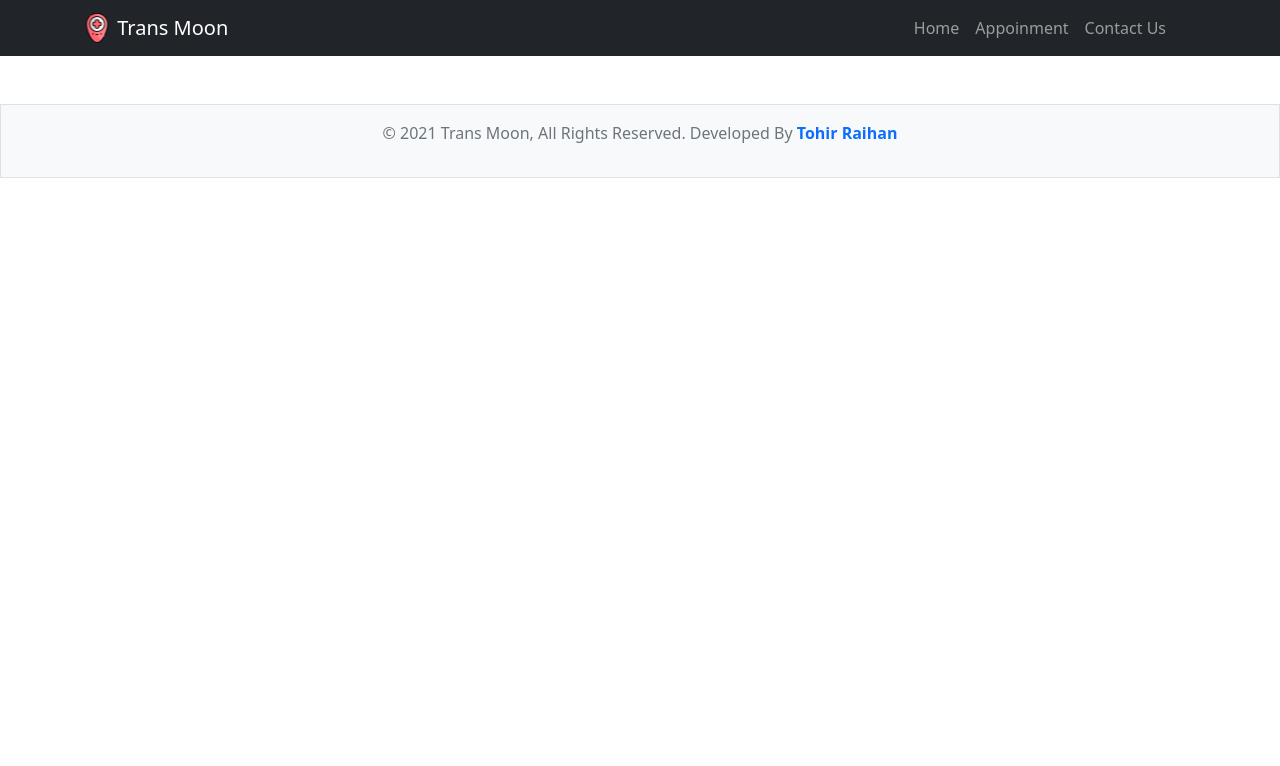
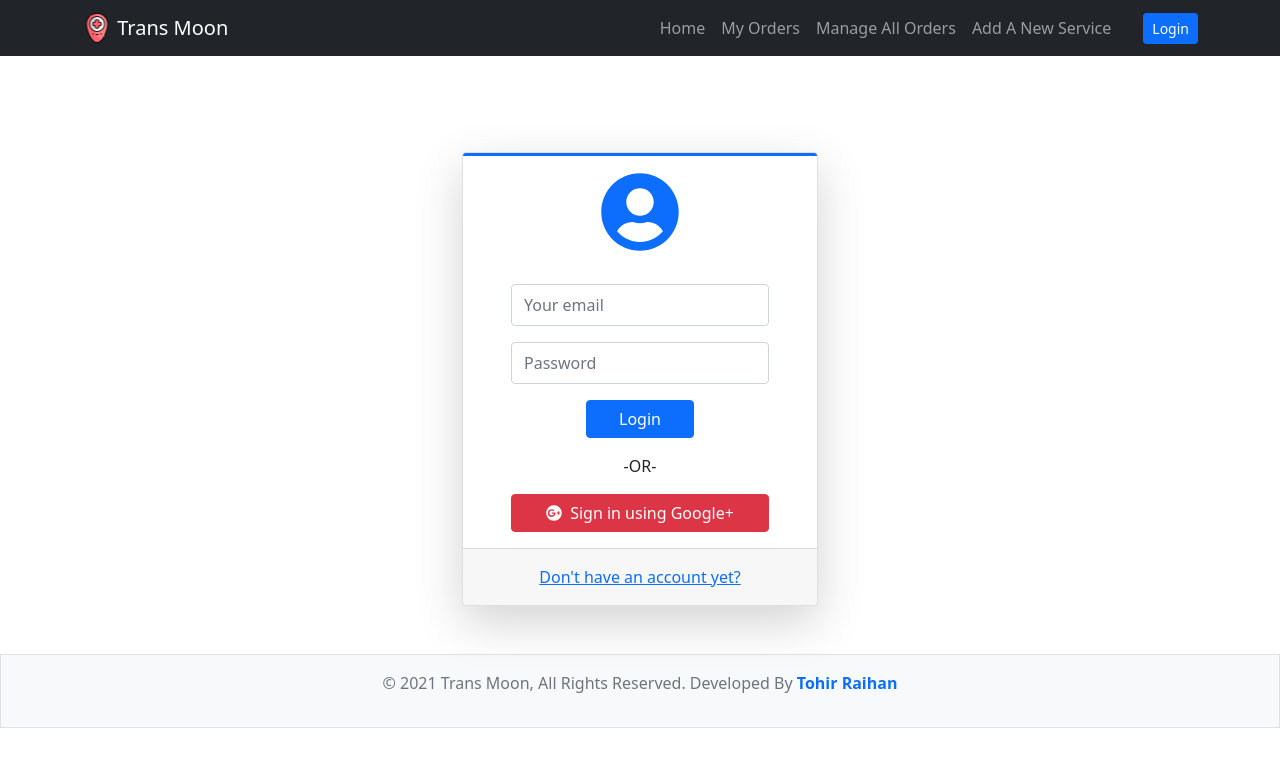
Before and after one commit to tohirRaihan/trans-moon-client, a React (Create React App) app: page /login in a window 1280 px wide. Shown: the top 766 px of the page. Built offline with nearby package versions, Linux system fonts and the light colour scheme; no server answers.

Commit message:
Private route added

```diff
--- a/package.json
+++ b/package.json
@@ -4,12 +4,15 @@
   "private": true,
   "dependencies": {
     "@fortawesome/fontawesome-svg-core": "^1.2.36",
+    "@fortawesome/free-brands-svg-icons": "^5.15.4",
+    "@fortawesome/free-regular-svg-icons": "^5.15.4",
     "@fortawesome/free-solid-svg-icons": "^5.15.4",
     "@fortawesome/react-fontawesome": "^0.1.16",
     "@testing-library/jest-dom": "^5.14.1",
     "@testing-library/react": "^11.2.7",
     "@testing-library/user-event": "^12.8.3",
     "bootstrap": "^5.1.3",
+    "firebase": "^9.2.0",
     "react": "^17.0.2",
     "react-bootstrap": "^2.0.0",
     "react-dom": "^17.0.2",
--- a/public/index.html
+++ b/public/index.html
@@ -24,7 +24,7 @@
       work correctly both with client-side routing and a non-root public URL.
       Learn how to configure a non-root public URL by running `npm run build`.
     -->
-    <title>React App</title>
+    <title>Trans Moon</title>
   </head>
   <body>
     <noscript>You need to enable JavaScript to run this app.</noscript>
--- a/src/App.js
+++ b/src/App.js
@@ -1,19 +1,38 @@
 import 'bootstrap/dist/css/bootstrap.min.css';
-import { BrowserRouter, Route } from 'react-router-dom';
+import { BrowserRouter, Route, Switch } from 'react-router-dom';
+import Error from './components/Error/Error';
 import Home from './components/Home/Home';
+import Login from './components/Login/Login';
 import Footer from './components/Shared/Footer/Footer';
 import Header from './components/Shared/Header/Header';
+import AuthProvider from './context/AuthProvider';
 
 function App() {
     return (
         <div className="App">
+            <AuthProvider>
                 <BrowserRouter>
                     <Header></Header>
+                    <Switch>
                         <Route exact path="/">
                             <Home />
                         </Route>
+                        <Route exact path="/home">
+                            <Home />
+                        </Route>
+                        {/* <PrivateRoute path="/service/:id">
+                        <ServiceDetails />
+                    </PrivateRoute> */}
+                        <Route exact path="/login">
+                            <Login />
+                        </Route>
+                        <Route path="*">
+                            <Error />
+                        </Route>
+                    </Switch>
                     <Footer></Footer>
                 </BrowserRouter>
+            </AuthProvider>
         </div>
     );
 }
--- a/src/components/Login/Login.js
+++ b/src/components/Login/Login.js
@@ -7,41 +7,21 @@ import { Link, useHistory, useLocation } from 'react-router-dom';
 import useAuth from '../../hooks/useAuth';
 
 const Login = () => {
-    const { signInUsingGoogle, logInUsingEmailPassword } = useAuth();
-    const [email, setEmail] = useState('');
-    const [password, setPassword] = useState('');
+    const { signInUsingGoogle } = useAuth();
     const [error, setError] = useState('');
     const location = useLocation();
     const history = useHistory();
     const redirectUri = location.state?.from || '/home';
 
-    const handleEmail = (event) => {
-        setEmail(event.target.value);
-    };
-    const handlePassword = (event) => {
-        setPassword(event.target.value);
-    };
-
-    // login using email and password
-    const handleLogin = (event) => {
-        event.preventDefault();
-        logInUsingEmailPassword(email, password)
-            .then((userCredential) => {
-                const user = userCredential.user;
-                console.log(user);
-                setError('');
+    // login using google
+    const handleGoogleLogin = () => {
+        signInUsingGoogle()
+            .then((result) => {
                 history.push(redirectUri);
             })
             .catch((error) => {
                 setError(error.message);
             });
-    };
-
-    // login using google
-    const handleGoogleLogin = () => {
-        signInUsingGoogle().then((result) => {
-            history.push(redirectUri);
-        });
     };
     return (
         <div className="container pt-sm-5 mt-5">
@@ -55,7 +35,7 @@ const Login = () => {
                         />
 
                         <div className="card-body px-5">
-                            <form onSubmit={handleLogin}>
+                            <form>
                                 {error ? (
                                     <p className="text-danger">{error}</p>
                                 ) : (
@@ -63,7 +43,6 @@ const Login = () => {
                                 )}
                                 <div className="mb-3">
                                     <input
-                                        onBlur={handleEmail}
                                         type="email"
                                         className="form-control py-2"
                                         placeholder="Your email"
@@ -72,14 +51,13 @@ const Login = () => {
 
                                 <div className="mb-3">
                                     <input
-                                        onBlur={handlePassword}
                                         type="password"
                                         className="form-control py-2"
                                         placeholder="Password"
                                     />
                                 </div>
                                 <button
-                                    type="submit"
+                                    type="button"
                                     className="btn btn-primary d-block col-5 mx-auto my-3"
                                 >
                                     Login
@@ -101,9 +79,7 @@ const Login = () => {
                             </form>
                         </div>
                         <div className="card-footer text-center py-3">
-                            <Link to="/register">
-                                Don't have an account yet?
-                            </Link>
+                            <Link to="/login">Don't have an account yet?</Link>
                         </div>
                     </div>
                 </div>
--- a/src/components/Shared/Header/Header.js
+++ b/src/components/Shared/Header/Header.js
@@ -3,10 +3,10 @@ import Logo from '../../../images/logo.svg';
 import User from '../../../images/user.png';
 import { Button, Container, Image, Nav, Navbar } from 'react-bootstrap';
 import { Link, NavLink } from 'react-router-dom';
-// import useAuth from '../../../hooks/useAuth';
+import useAuth from '../../../hooks/useAuth';
 
 const Header = () => {
-    // const { user, logOut } = useAuth();
+    const { user, logOut } = useAuth();
     return (
         <header>
             <Navbar
@@ -38,21 +38,28 @@ const Header = () => {
                                 Home
                             </NavLink>
                             <NavLink
-                                to="/appoinment"
+                                to="/my-orders"
                                 activeClassName="active"
                                 className="nav-link"
                             >
-                                Appoinment
+                                My Orders
                             </NavLink>
                             <NavLink
-                                to="/contact"
+                                to="/manage-all-orders"
                                 activeClassName="active"
                                 className="nav-link"
                             >
-                                Contact Us
+                                Manage All Orders
+                            </NavLink>
+                            <NavLink
+                                to="/add-service"
+                                activeClassName="active"
+                                className="nav-link"
+                            >
+                                Add A New Service
                             </NavLink>
                         </Nav>
-                        {/* {user?.email ? (
+                        {user?.email ? (
                             <>
                                 <Image src={User} rounded fluid width="30" />
                                 <Navbar.Text className="ms-1 me-3">
@@ -75,7 +82,7 @@ const Header = () => {
                             >
                                 Login
                             </Link>
-                        )} */}
+                        )}
                     </Navbar.Collapse>
                 </Container>
             </Navbar>
--- a/src/hooks/useFirebase.js
+++ b/src/hooks/useFirebase.js
@@ -4,8 +4,6 @@ import {
     signInWithPopup,
     GoogleAuthProvider,
     onAuthStateChanged,
-    createUserWithEmailAndPassword,
-    signInWithEmailAndPassword,
     signOut
 } from 'firebase/auth';
 import { useEffect } from 'react';
@@ -20,14 +18,6 @@ const useFirebase = () => {
 
     const auth = getAuth();
     const googleProvider = new GoogleAuthProvider();
-
-    const signUpUsingEmailPassword = (name, email, password) => {
-        return createUserWithEmailAndPassword(auth, email, password)
-    };
-
-    const logInUsingEmailPassword = (email, password) => {
-        return signInWithEmailAndPassword(auth, email, password)
-    };
 
     const signInUsingGoogle = () => {
         return signInWithPopup(auth, googleProvider);
@@ -58,8 +48,6 @@ const useFirebase = () => {
     }, []);
 
     return {
-        signUpUsingEmailPassword,
-        logInUsingEmailPassword,
         signInUsingGoogle,
         logOut,
         user,
```
Also changed, not shown: 1 other file (tests, documents, lock files or other folders). Lines whose indentation alone changed are shown as unchanged.
